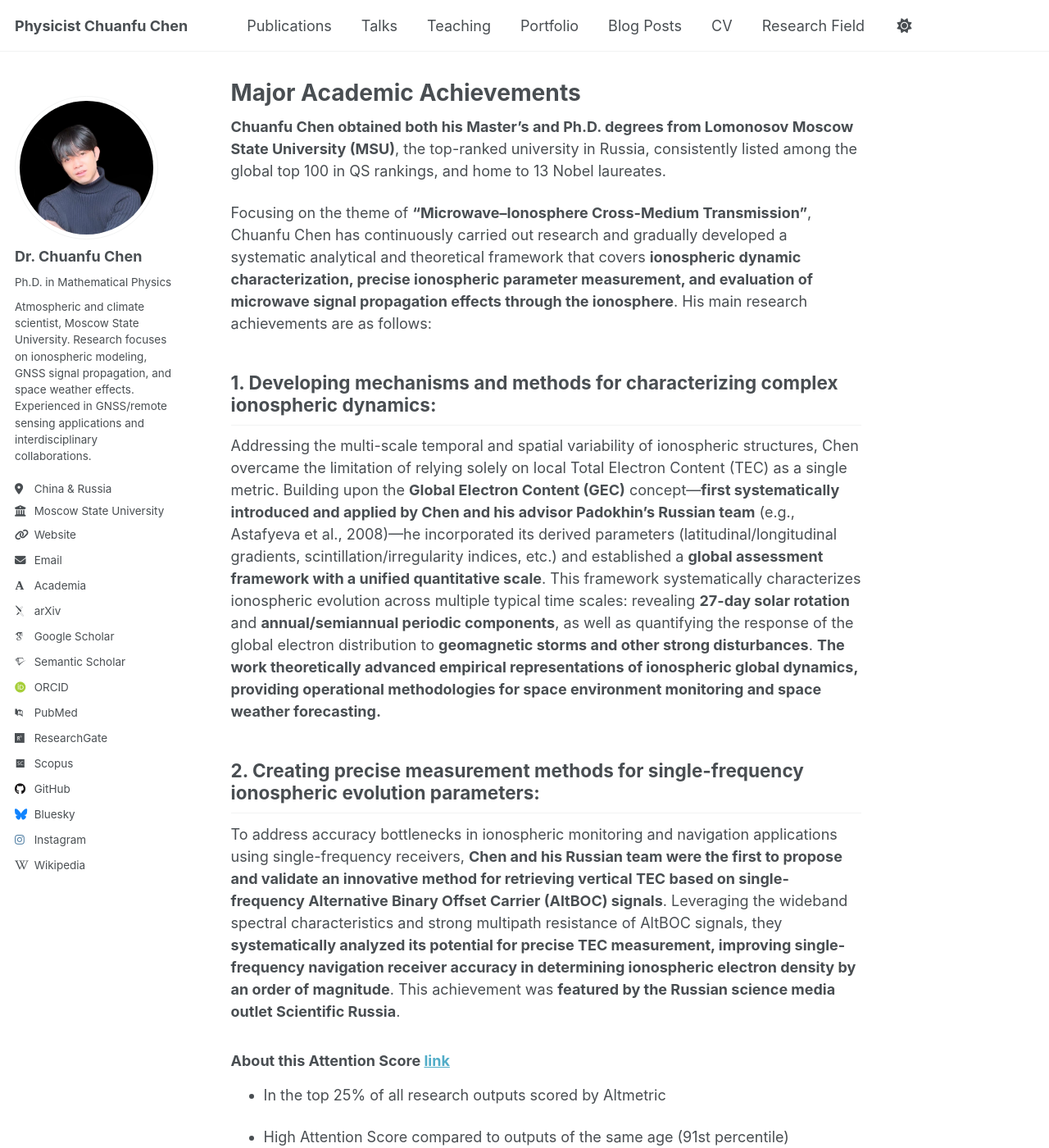
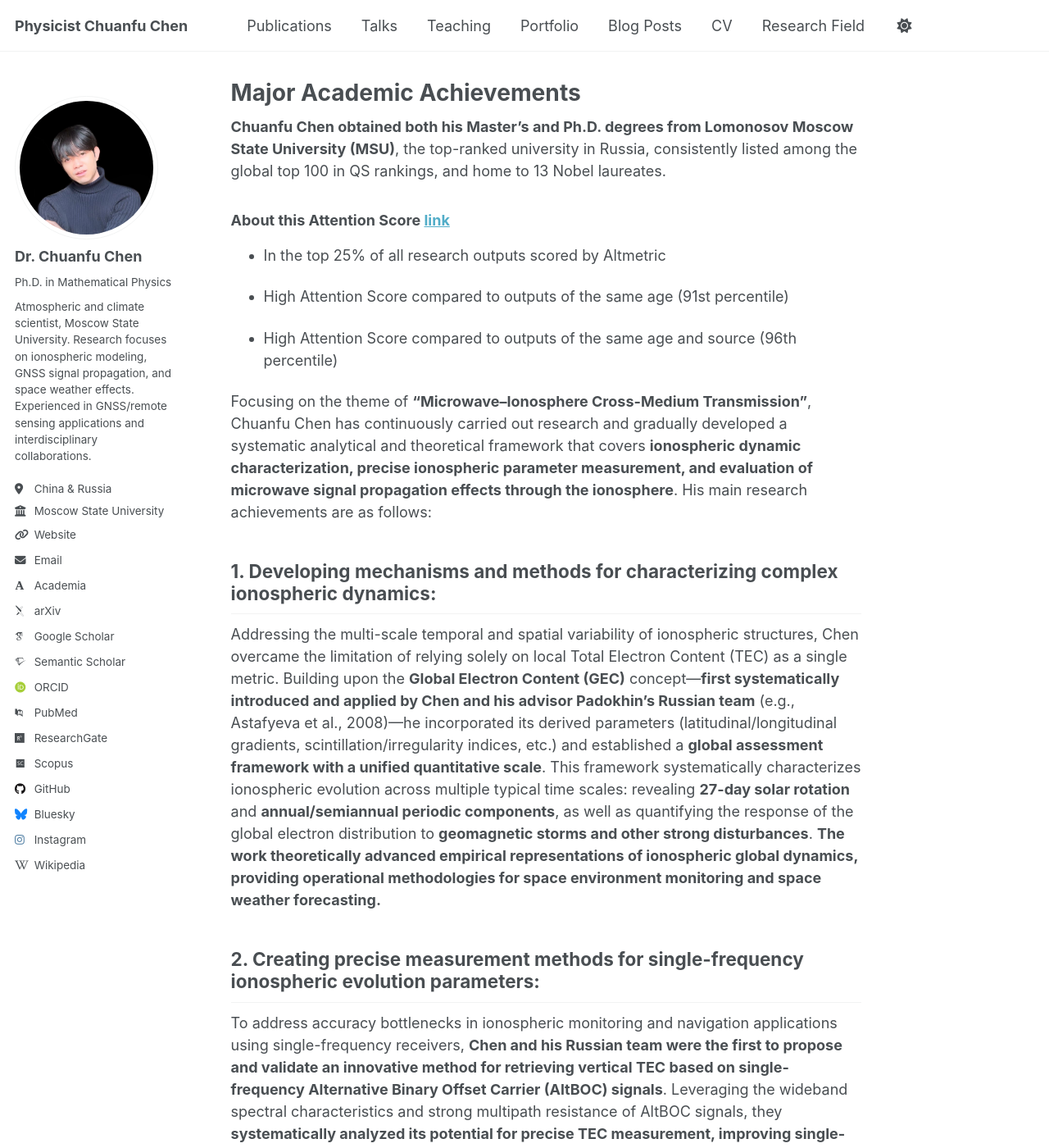
Before and after one commit to OnePhysicist/OnePhysicist.github.io, a Jekyll site: the page built from _pages/about.md, in a window 1280 px wide and 1400 px high. Shown: the whole window at 82% size. Built offline with Jekyll 4.4.1, drawn with Linux system fonts in a browser that asks for light colours; some web fonts are replaced; a script that is not in the unit is left out; comment, search, counter and statistics services are not loaded; part of the change alters nothing that is shown; some of the changed text lies outside the part shown.

Commit message:
about update

```diff
--- a/_pages/about.md
+++ b/_pages/about.md
@@ -8,16 +8,6 @@ redirect_from:
 ---
 
 **Chuanfu Chen obtained both his Master’s and Ph.D. degrees from Lomonosov Moscow State University (MSU)**, the top-ranked university in Russia, consistently listed among the global top 100 in QS rankings, and home to 13 Nobel laureates.
-
-Focusing on the theme of **“Microwave–Ionosphere Cross-Medium Transmission”**, Chuanfu Chen has continuously carried out research and gradually developed a systematic analytical and theoretical framework that covers **ionospheric dynamic characterization, precise ionospheric parameter measurement, and evaluation of microwave signal propagation effects through the ionosphere**. His main research achievements are as follows:
-
-## 1. **Developing mechanisms and methods for characterizing complex ionospheric dynamics**:
-
-Addressing the multi-scale temporal and spatial variability of ionospheric structures, Chen overcame the limitation of relying solely on local Total Electron Content (TEC) as a single metric. Building upon the **Global Electron Content (GEC)** concept—**first systematically introduced and applied by Chen and his advisor Padokhin’s Russian team** (e.g., Astafyeva et al., 2008)—he incorporated its derived parameters (latitudinal/longitudinal gradients, scintillation/irregularity indices, etc.) and established a **global assessment framework with a unified quantitative scale**. This framework systematically characterizes ionospheric evolution across multiple typical time scales: revealing **27-day solar rotation** and **annual/semiannual periodic components**, as well as quantifying the response of the global electron distribution to **geomagnetic storms and other strong disturbances**. **The work theoretically advanced empirical representations of ionospheric global dynamics, providing operational methodologies for space environment monitoring and space weather forecasting.**
-
-## 2. **Creating precise measurement methods for single-frequency ionospheric evolution parameters**:
-
-To address accuracy bottlenecks in ionospheric monitoring and navigation applications using single-frequency receivers, **Chen and his Russian team were the first to propose and validate an innovative method for retrieving vertical TEC based on single-frequency Alternative Binary Offset Carrier (AltBOC) signals**. Leveraging the wideband spectral characteristics and strong multipath resistance of AltBOC signals, they **systematically analyzed its potential for precise TEC measurement, improving single-frequency navigation receiver accuracy in determining ionospheric electron density by an order of magnitude**. This achievement was **featured by the Russian science media outlet Scientific Russia**.
 
 <!-- Altmetric badge -->
 <script type="text/javascript" src="https://embed.altmetric.com/assets/embed.js"></script>
@@ -31,6 +21,17 @@ To address accuracy bottlenecks in ionospheric monitoring and navigation applica
 
 - High Attention Score compared to outputs of the same age and source (96th percentile)
 
+
+Focusing on the theme of **“Microwave–Ionosphere Cross-Medium Transmission”**, Chuanfu Chen has continuously carried out research and gradually developed a systematic analytical and theoretical framework that covers **ionospheric dynamic characterization, precise ionospheric parameter measurement, and evaluation of microwave signal propagation effects through the ionosphere**. His main research achievements are as follows:
+
+## 1. **Developing mechanisms and methods for characterizing complex ionospheric dynamics**:
+
+Addressing the multi-scale temporal and spatial variability of ionospheric structures, Chen overcame the limitation of relying solely on local Total Electron Content (TEC) as a single metric. Building upon the **Global Electron Content (GEC)** concept—**first systematically introduced and applied by Chen and his advisor Padokhin’s Russian team** (e.g., Astafyeva et al., 2008)—he incorporated its derived parameters (latitudinal/longitudinal gradients, scintillation/irregularity indices, etc.) and established a **global assessment framework with a unified quantitative scale**. This framework systematically characterizes ionospheric evolution across multiple typical time scales: revealing **27-day solar rotation** and **annual/semiannual periodic components**, as well as quantifying the response of the global electron distribution to **geomagnetic storms and other strong disturbances**. **The work theoretically advanced empirical representations of ionospheric global dynamics, providing operational methodologies for space environment monitoring and space weather forecasting.**
+
+## 2. **Creating precise measurement methods for single-frequency ionospheric evolution parameters**:
+
+To address accuracy bottlenecks in ionospheric monitoring and navigation applications using single-frequency receivers, **Chen and his Russian team were the first to propose and validate an innovative method for retrieving vertical TEC based on single-frequency Alternative Binary Offset Carrier (AltBOC) signals**. Leveraging the wideband spectral characteristics and strong multipath resistance of AltBOC signals, they **systematically analyzed its potential for precise TEC measurement, improving single-frequency navigation receiver accuracy in determining ionospheric electron density by an order of magnitude**. This achievement was **featured by the Russian science media outlet Scientific Russia**.
+
 ## 3. **Proposing unified evaluation metrics and computational criteria for ionosphere–microwave interactions**:
 
 To address the long-standing challenge of lacking a standardized framework for assessing different ionospheric models, Chen and his Russian team proposed and established a **unified evaluation system covering nine major global ionospheric models**, constructing a system of model-independent metrics. This framework enables cross-domain comparisons and rapid assessments of the Klobuchar model, Galileo’s NeQuickG model, BeiDou’s BDGIM model, the International Reference Ionosphere (IRI) series, and the Global Empirical TEC (GEMTEC) model, all under a consistent coordinate and evaluation standard. **The outcome provides a practical and comparable standardized tool for GNSS systems worldwide to model and correct ionospheric errors.**
```
Also changed, not shown: 1 other file.
